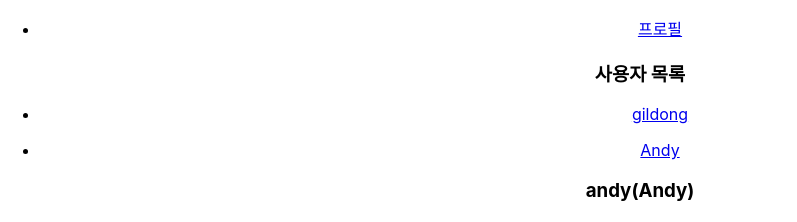
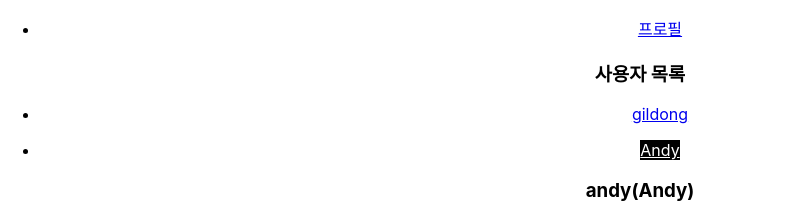
Before and after one commit to skandla2002/todo-all-web, a React app: page /profiles/andy in a window 1280 px wide. Shown: the top 222 px of the page, without its empty margins (0-797 px from the left). Built offline with nearby package versions, Linux system fonts and the light colour scheme.

Commit message:
NavLink 시작

```diff
--- a/src/components/Profiles.js
+++ b/src/components/Profiles.js
@@ -1,20 +1,24 @@
 import React from 'react';
 import Profile from './Profile';
-import { Route, Link } from 'react-router-dom';
+import { Route, NavLink, Link } from 'react-router-dom';
 import WithRouterSample from '../lib/WithRouterSample';
 
 const Profiles = () => {
+    const activeStyle = {
+        background: 'black',
+        color: 'white'
+    }
     return (
         <div>
             <h3>사용자 목록</h3>
             <ul>
                 <li>
-                    <Link to="/profiles/gildong">gildong</Link>
+                    <NavLink activeStyle={activeStyle} to="/profiles/gildong">gildong</NavLink>
                 </li>
             </ul>
             <ul>
                 <li>
-                    <Link to="/profiles/andy">Andy</Link>
+                    <NavLink activeStyle={activeStyle} to="/profiles/andy">Andy</NavLink>
                 </li>
             </ul>
 
```
